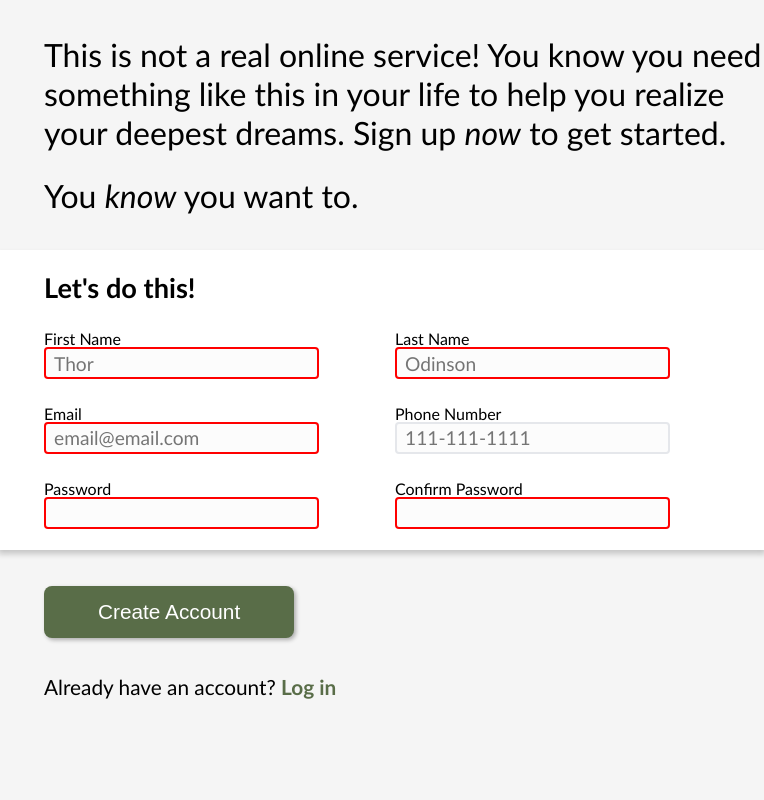
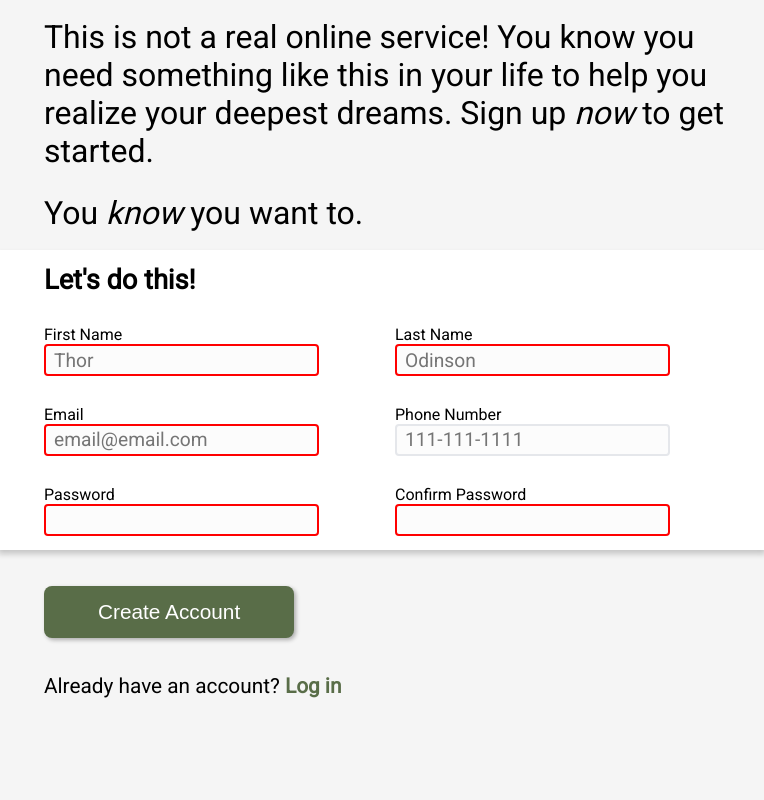
Before and after one commit to alexnoy/Sign-up-Form, a plain HTML site: page index.html in a window 1280 px wide. Shown: the full height of the page, 516-1280 px from the left. Drawn offline with Linux system fonts and the light colour scheme.

Commit message:
Change font used and minor styling changes
Changed the font to google's 'Roboto' for a more consistent styling, changed styling to allow for less inconsistencies across browsers.

```diff
--- a/styles.css
+++ b/styles.css
@@ -49,7 +49,7 @@ img {
 
 #form-description, #form-section, #account-section {
     flex: 1;
-    font-family:'Gill Sans', 'Gill Sans MT';
+    font-family: Roboto, sans-serif;
 }
 
 #form-description {
@@ -88,13 +88,11 @@ form {
 }
 
 form > p {
-    position: relative;
     flex: 0 0 50%;
 }
 
 label {
-    position: absolute;
-    top: -18px;
+    display: flex;
     font-size: 1rem;
 }
 
```
